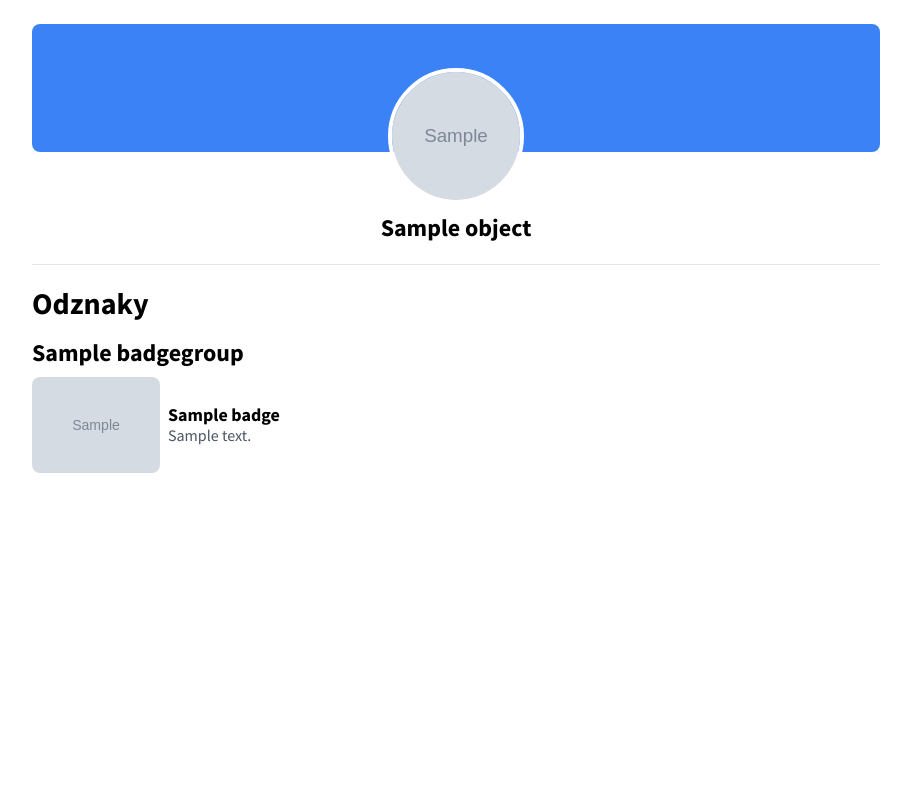
After one commit to trojsten/id, a Django app: template trojstenid/profiles/templates/profile/profile.html in a window 1280 px wide. The commit adds this page. Shown: the whole page, without its empty margins (184-1095 px from the left). Run offline with Django 4.2, Linux system fonts and the light colour scheme; tables that the repository leaves empty hold one stand-in row (values such as "Sample post"); the template is opened without the code that fills it: values that come from a table or form of the project are taken from there, most other values are stand-ins (such as "Sample title", 1, 10 or a date in 2020); grey boxes marked "Sample" are stand-in pictures; style sheets or scripts are compiled from the project's sources; parts of the project's set-up code (start-up, migrations or seed data) failed here and were passed over; some libraries are stand-ins or nearby versions.

Commit message:
profile-page: add public profile, badges and replace icons

```diff
--- /dev/null
+++ b/trojstenid/badges/apps.py
@@ -0,0 +1,6 @@
+from django.apps import AppConfig
+
+
+class BadgesConfig(AppConfig):
+    default_auto_field = "django.db.models.BigAutoField"
+    name = "trojstenid.badges"
--- /dev/null
+++ b/trojstenid/badges/models.py
@@ -0,0 +1,38 @@
+from django.conf import settings
+from django.db import models
+from django.db.models import UniqueConstraint
+
+
+class BadgeGroup(models.Model):
+    title = models.CharField(max_length=100)
+
+    class Meta:
+        ordering = ["title"]
+
+    def __str__(self):
+        return self.title
+
+
+class Badge(models.Model):
+    image = models.ImageField()
+    title = models.CharField(max_length=100)
+    description = models.CharField(max_length=300)
+    group = models.ForeignKey(BadgeGroup, on_delete=models.CASCADE)
+    order = models.IntegerField(default=0)
+
+    class Meta:
+        ordering = ["group", "order", "title"]
+
+    def __str__(self):
+        return self.title
+
+
+class BadgeAssignment(models.Model):
+    badge = models.ForeignKey(Badge, on_delete=models.CASCADE)
+    user = models.ForeignKey(settings.AUTH_USER_MODEL, on_delete=models.CASCADE)
+    created_at = models.DateTimeField(auto_now_add=True)
+
+    class Meta:
+        constraints = [
+            UniqueConstraint("badge", "user", name="badge_assignment__unique"),
+        ]
--- /dev/null
+++ b/trojstenid/badges/views.py
@@ -0,0 +1 @@
+# Create your views here.
--- /dev/null
+++ b/trojstenid/profiles/templates/profile/profile.html
@@ -0,0 +1,53 @@
+{% extends "base.html" %}
+
+{% block title %}{{ object.get_full_name }} - {{ block.super }}{% endblock %}
+
+{% block body %}
+
+<div class="max-w-4xl mx-auto p-4 sm:p-6">
+    <div class="w-full bg-blue-500 h-32 rounded-lg"></div>
+    <div class="-mt-20 text-center">
+        <img src="{{ object.avatar }}" alt="{{ object.get_full_name }}" class="w-32 h-32 mx-auto outline-white outline-4 outline rounded-full">
+        <h1 class="font-bold text-2xl mt-3">
+            {{ object.get_full_name }}
+        </h1>
+        <div>
+            {% if "trojsten:veduci" in groups %}
+            <span class="bg-red-600 text-white mt-1 font-bold gap-1 text-sm px-1 py-0.5 rounded inline-flex items-center">
+                <span class="iconify inline h-4 w-4 text-white" data-icon="mdi:account-tie"></span>
+                Vedúci
+            </span>
+            {% endif %}
+        </div>
+    </div>
+
+    <hr class="my-5">
+
+    <h2 class="font-semibold text-3xl mb-4">Odznaky</h2>
+
+    {% if badges %}
+        {% regroup badges by group as groups %}
+        {% for group, items in groups %}
+        <h3 class="font-semibold text-2xl mb-2">{{ group.title }}</h3>
+        <div class="grid grid-cols-1 sm:grid-cols-2 gap-4 mb-2">
+            {% for item in items %}
+            <div class="flex gap-2 items-center">
+                <img src="{{ item.image.url }}" class="rounded-lg h-24 shrink-0" alt="{{ item.title }}">
+                <div>
+                    <p class="text-lg font-bold leading-5">{{ item.title }}</p>
+                    <p class="leading-5 text-gray-600">{{ item.description }}</p>
+                </div>
+            </div>
+            {% endfor %}
+        </div>
+        {% endfor %}
+    {% else %}
+        <div class="text-center">
+            <span class="iconify w-12 h-12 text-gray-400 mx-auto" data-icon="mdi:trophy-broken"></span>
+            <h3 class="mt-2 text-sm font-semibold text-gray-900">Žiadne odznaky</h3>
+            <p class="mt-1 text-sm text-gray-500">Tento používateľ zatiaľ nezískal žiadne odznaky.</p>
+        </div>
+    {% endif %}
+</div>
+
+{% endblock %}
--- a/trojstenid/profiles/urls.py
+++ b/trojstenid/profiles/urls.py
@@ -4,4 +4,5 @@ from trojstenid.profiles import views
 
 urlpatterns = [
     path("<user>/avatar/", views.AvatarView.as_view(), name="profile_avatar"),
+    path("<user>/", views.ProfileView.as_view(), name="profile"),
 ]
--- a/trojstenid/settings.py
+++ b/trojstenid/settings.py
@@ -44,6 +44,7 @@ INSTALLED_APPS = [
     "debug_toolbar",
     "trojstenid.users",
     "trojstenid.profiles",
+    "trojstenid.badges",
     "widget_tweaks",
     "captcha",
     "allauth",
--- a/trojstenid/users/templates/_partials/navbar.html
+++ b/trojstenid/users/templates/_partials/navbar.html
@@ -21,7 +21,7 @@
                 <form action="{% url "account_logout" %}" method="post" class="ml-auto">
                     {% csrf_token %}
                     <button type="submit" class="text-red-600 p-1.5 hover:bg-red-700 hover:text-white inline-flex rounded">
-                        <iconify-icon icon="mdi:logout" height="24"></iconify-icon>
+                        <span data-icon="mdi:logout" class="iconify h-6 w-6"></span>
                     </button>
                 </form>
             </a>
--- a/trojstenid/users/templates/_partials/navbar_items.html
+++ b/trojstenid/users/templates/_partials/navbar_items.html
@@ -2,7 +2,7 @@
 <li>
     <a href="{% url item.2 %}"
        class="{% if request.resolver_match.view_name == item.2 %}text-white bg-gray-800{% else %}text-gray-400 hover:text-white hover:bg-gray-800 group{% endif %} flex gap-x-2 rounded-md p-2 text-sm leading-6 font-bold">
-        <iconify-icon icon="{{ item.0 }}" height="24"></iconify-icon>
+        <span data-icon="{{ item.0 }}" class="iconify h-6 w-6"></span>
         {{ item.1 }}
     </a>
 </li>
--- a/trojstenid/users/templates/base.html
+++ b/trojstenid/users/templates/base.html
@@ -16,7 +16,7 @@
     {% block body %}{% endblock %}
     {% include "_partials/messages.html" %}
 
-    <script src="https://cdn.jsdelivr.net/npm/iconify-icon@1.0.7/dist/iconify-icon.min.js"></script>
+    <script src="https://code.iconify.design/2/2.0.0/iconify.min.js"></script>
     <script src="//unpkg.com/alpinejs" defer></script>
 </body>
 </html>
--- a/trojstenid/users/templates/landing.html
+++ b/trojstenid/users/templates/landing.html
@@ -14,7 +14,7 @@
 
             <a href="{% url "account_login" %}" class="font-bold leading-6 text-gray-900 hover:text-gray-700 flex items-center gap-2">
                 Prihlásiť sa
-                <iconify-icon icon="mdi:arrow-right" height="18"></iconify-icon>
+                <span class="iconify h-5 w-5" data-icon="mdi:arrow-right"></span>
             </a>
         </nav>
 
--- a/trojstenid/users/templates/oauth2_provider/authorize.html
+++ b/trojstenid/users/templates/oauth2_provider/authorize.html
@@ -35,7 +35,7 @@
 
     {% else %}
         <div class="rounded-md bg-red-50 p-4 flex">
-            <iconify-icon icon="mdi:alert-circle" class="text-red-400" height="20"></iconify-icon>
+            <span data-icon="mdi:alert-circle" class="text-red-400 iconify h-5 w-5"></span>
             <p class="text-sm text-red-800 ml-3">
                 <b>Chyba:</b> {{ error.error }}<br>
                 <span class="text-xs">{{ error.description }}</span>
--- a/trojstenid/users/templates/oauth2_provider/logout_confirm.html
+++ b/trojstenid/users/templates/oauth2_provider/logout_confirm.html
@@ -33,7 +33,7 @@
 
     {% else %}
         <div class="rounded-md bg-red-50 p-4 flex">
-            <iconify-icon icon="mdi:alert-circle" class="text-red-400" height="20"></iconify-icon>
+            <span data-icon="mdi:alert-circle" class="text-red-400 iconify h-5 w-5"></span>
             <p class="text-sm text-red-800 ml-3">
                 <b>Chyba:</b> {{ error.error }}<br>
                 <span class="text-xs">{{ error.description }}</span>
--- a/trojstenid/users/templates/settings_base.html
+++ b/trojstenid/users/templates/settings_base.html
@@ -36,7 +36,7 @@
                     >
                         <button type="button" class="-m-2.5 p-2.5 text-gray-200">
                             <span class="sr-only">Zavrieť menu</span>
-                            <iconify-icon icon="mdi:close" height="24"></iconify-icon>
+                            <span data-icon="mdi:close" class="iconify h-6 w-6"></span>
                         </button>
                     </div>
 
@@ -59,7 +59,7 @@
         <div class="sticky top-0 z-40 flex items-center gap-x-6 bg-gray-900 px-4 py-4 shadow-sm sm:px-6 lg:hidden">
             <button type="button" class="-m-2.5 p-2.5 text-gray-400 flex items-center justify-center lg:hidden" @click="sidebar = true">
                 <span class="sr-only">Otvoriť menu</span>
-                <iconify-icon icon="mdi:menu" height="24"></iconify-icon>
+                <span data-icon="mdi:menu" class="iconify h-6 w-6"></span>
             </button>
         </div>
 
--- a/trojstenid/users/templates/socialaccount/connections.html
+++ b/trojstenid/users/templates/socialaccount/connections.html
@@ -40,7 +40,7 @@
             </form>
         {% else %}
             <div class="rounded-md bg-red-50 p-4 mt-6 flex">
-                <iconify-icon icon="mdi:alert-circle" class="text-red-400" height="20"></iconify-icon>
+                <span data-icon="mdi:alert-circle" class="iconify text-red-400 h-5 w-5"></span>
                 <p class="text-sm text-red-800 ml-3">Nemáš pripojené žiadne externé účty</p>
             </div>
         {% endif %}
--- a/trojstenid/users/templates/socialaccount/partials/providers.html
+++ b/trojstenid/users/templates/socialaccount/partials/providers.html
@@ -9,7 +9,7 @@
 
         <button type="submit"
            class="btn btn-black">
-            <iconify-icon icon="devicon-plain:google"></iconify-icon>
+            <span data-icon="devicon-plain:google" class="iconify h-4 w-4"></span>
             Google
         </button>
     </form>
```
Also changed, not shown: trojstenid/badges/admin.py (added, +18 -0 lines), trojstenid/profiles/views.py (+16 -1 lines), trojstenid/badges/__init__.py (added), trojstenid/badges/migrations/0001_initial.py (added), trojstenid/badges/migrations/__init__.py (added).
